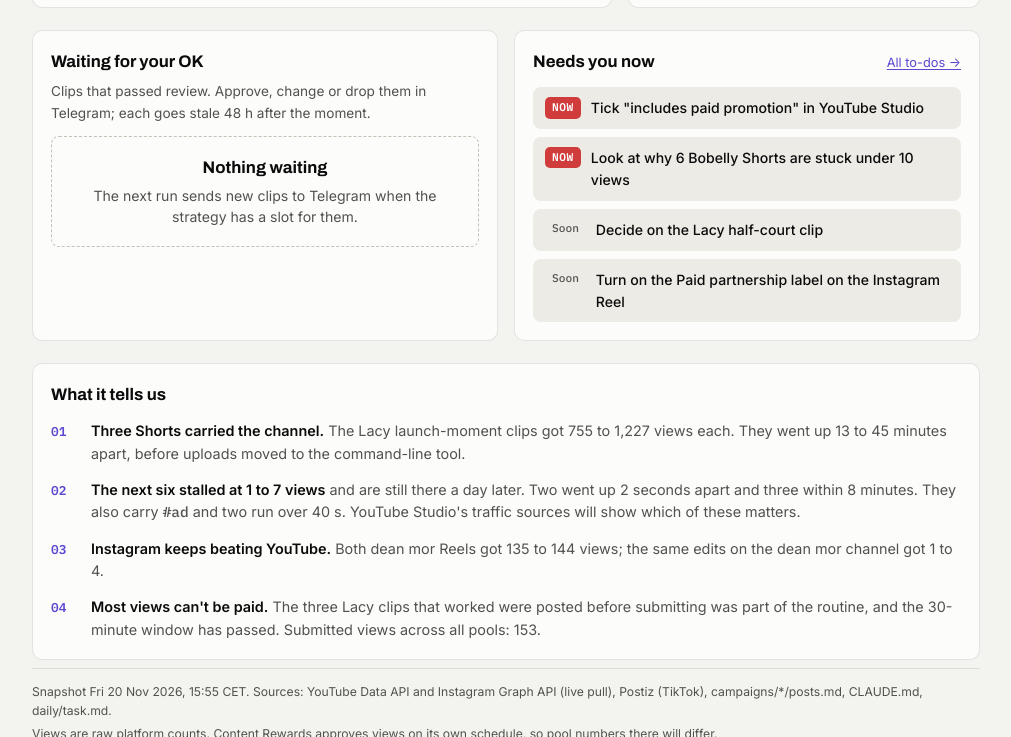
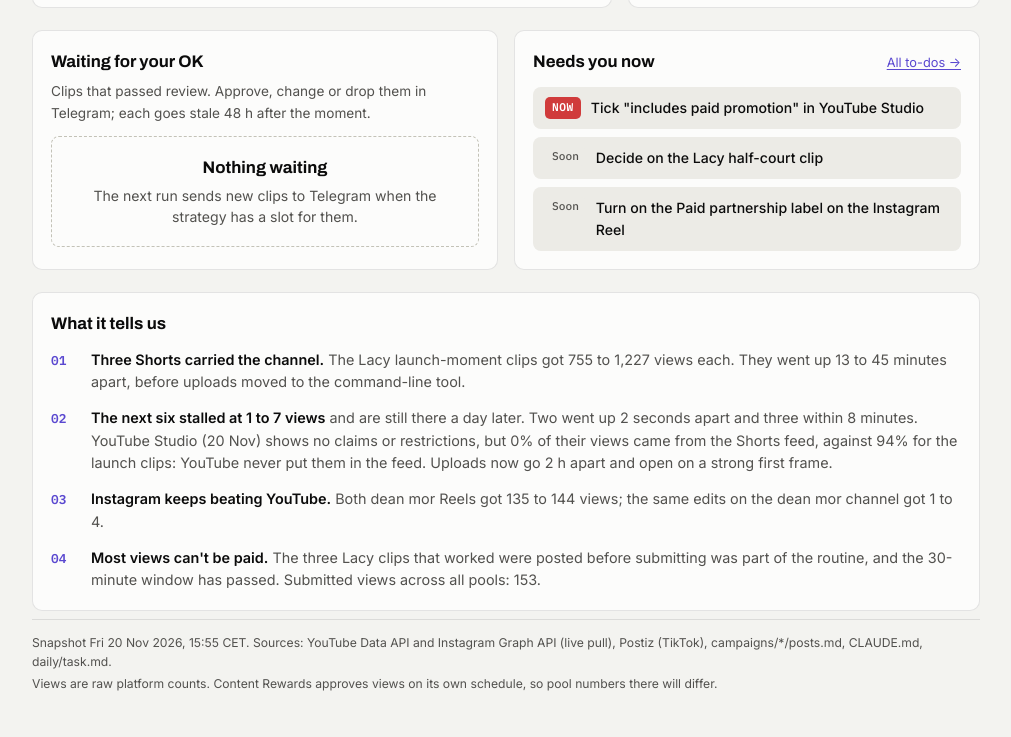
Before and after one commit to VPERMW/bobelly-hq, a plain HTML site: page index.html in a window 1280 px wide. Shown: the part 927-1664 px from the top of the page, without its empty margins (252-1263 px from the left). Drawn offline with Linux system fonts and the light colour scheme.

Commit message:
Update Bobelly HQ (2026-11-20 16:08)

```diff
--- a/data.json
+++ b/data.json
@@ -19,7 +19,7 @@
       "posts": 10,
       "stage": 1,
       "limit": "3 Shorts a day, 2 per run, 2 h apart",
-      "note": "3 early Shorts carried it; the 7 since are stuck under 10 views, including the unpaid Lacy alligator clip from 00:13 today."
+      "note": "Studio check 20 Nov: no claims or restrictions. The launch clips got 94% of views from the Shorts feed; the 18 Nov burst got 0% from the feed. Now 1 clip a day, 2 h apart, strong first frame."
     },
     {
       "key": "deanmor",
@@ -499,11 +499,6 @@
       "level": "high"
     },
     {
-      "what": "Look at why 6 Bobelly Shorts are stuck under 10 views",
-      "detail": "In Studio, open one (e.g. ty4zlkYU8ak) and check for a copyright claim, \"limited\" status, or zero Shorts-feed impressions. The daily run's own rule (under 50 views after 6 h) says to stop posting on Bobelly until this is understood.",
-      "level": "high"
-    },
-    {
       "what": "Decide on the Lacy half-court clip",
       "detail": "Rendered, but the reviewer rejected it thinking the shooter is Clix (I think it is Lacy). It is IRL, not GTA: check the Lacy pool takes that. Too old after 21 Nov 02:00.",
       "level": "mid"
--- a/index.html
+++ b/index.html
@@ -650,7 +650,7 @@ footer.foot { font-size: 0.76rem; color: var(--ink2); display: grid; gap: 4px; b
 
     $("notes").innerHTML = "<ol>" +
       "<li><span><b>Three Shorts carried the channel.</b> The Lacy launch-moment clips got 755 to 1,227 views each. They went up 13 to 45 minutes apart, before uploads moved to the command-line tool.</span></li>" +
-      "<li><span><b>The next six stalled at 1 to 7 views</b> and are still there a day later. Two went up 2 seconds apart and three within 8 minutes. They also carry <span class=\"mono\">#ad</span> and two run over 40 s. YouTube Studio's traffic sources will show which of these matters.</span></li>" +
+      "<li><span><b>The next six stalled at 1 to 7 views</b> and are still there a day later. Two went up 2 seconds apart and three within 8 minutes. YouTube Studio (20 Nov) shows no claims or restrictions, but 0% of their views came from the Shorts feed, against 94% for the launch clips: YouTube never put them in the feed. Uploads now go 2 h apart and open on a strong first frame.</span></li>" +
       "<li><span><b>Instagram keeps beating YouTube.</b> Both dean mor Reels got 135 to 144 views; the same edits on the dean mor channel got 1 to 4.</span></li>" +
       "<li><span><b>Most views can't be paid.</b> The three Lacy clips that worked were posted before submitting was part of the routine, and the 30-minute window has passed. Submitted views across all pools: " + fmt(submittedViews) + ".</span></li>" +
       "</ol>";
```
